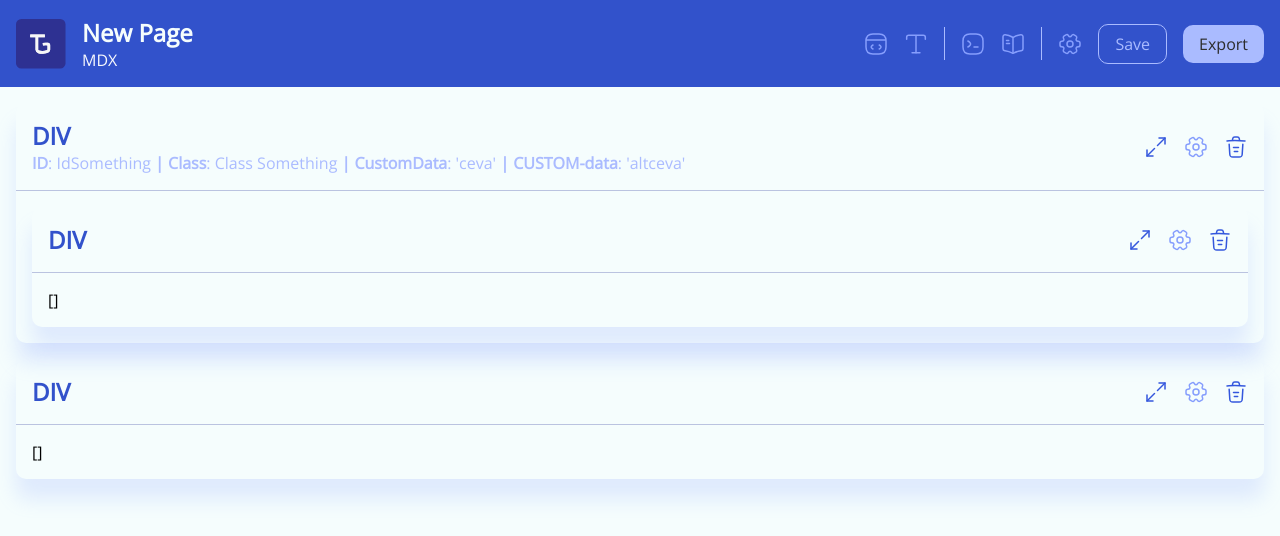
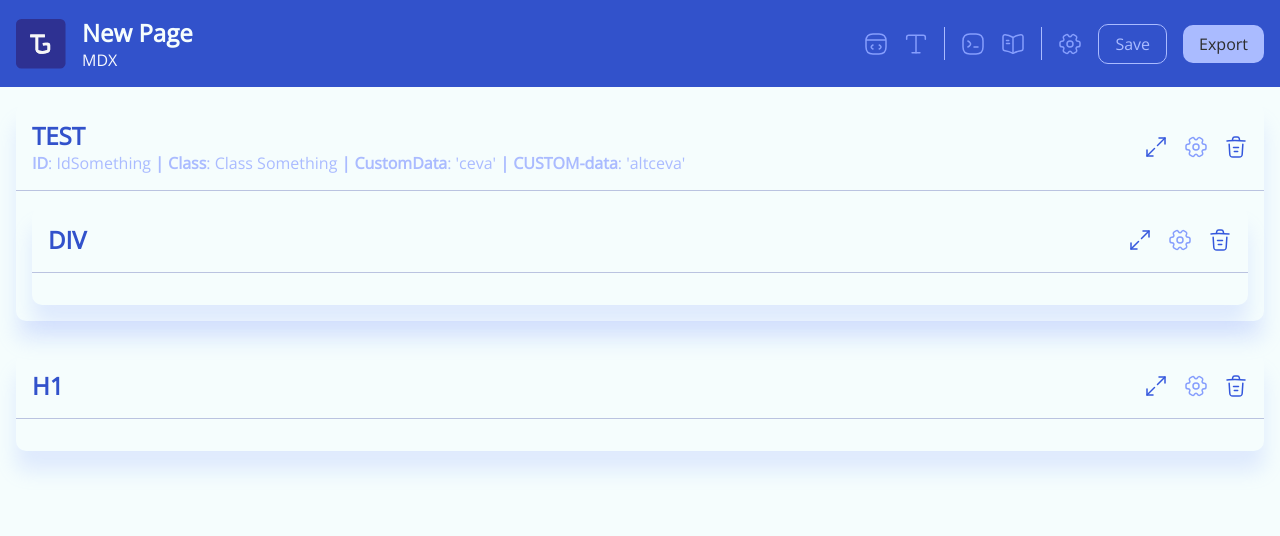
Before and after one commit to BaltacMihai/AtlasPad, a Vue app: page / in a window 1280 px wide. Shown: the top 536 px of the page. Built offline with nearby package versions, Linux system fonts and the light colour scheme.

Commit message:
Drag & Drop implemented

```diff
--- a/src/App.vue
+++ b/src/App.vue
@@ -13,7 +13,7 @@ export default {
       vmod: [
         {
           settings: {
-            name: "div",
+            name: "test",
             isMinimized: true,
             isSettingsOptionOpened: true,
             type: "container",
@@ -42,7 +42,7 @@ export default {
         },
         {
           settings: {
-            name: "div",
+            name: "h1",
             isMinimized: true,
             isSettingsOptionOpened: true,
             type: "text",
@@ -52,7 +52,7 @@ export default {
             id: "",
             custom: "",
           },
-          content: [],
+          content: "Lalalalal",
         },
       ],
     };
@@ -68,7 +68,7 @@ export default {
 <template>
   <Navbar :handleSettings="triggerSettings" />
   <Settings :handleSettings="triggerSettings" :isOpened="isSettingsOpened" />
-  <TagsEditor :content="vmod" />
+  <TagsEditor v-model="vmod" />
 </template>
 
 <style lang="scss"></style>
--- a/src/components/pages/TagsEditor.vue
+++ b/src/components/pages/TagsEditor.vue
@@ -1,24 +1,41 @@
 <template>
-  <div class="tags-container">
-    <template v-for="tag in content">
-      <TagCard :tag="tag" @delete="deleteTag" />
+  <draggable
+    v-model="contentModel"
+    :key="contentModel.map((c) => c.id)"
+    :itemKey="(item) => item.id"
+    group="tags"
+    class="tags-container"
+  >
+    <template v-slot:item="{ element }">
+      <TagCard :tag="element" @delete="deleteTag" />
     </template>
-  </div>
+  </draggable>
 </template>
 <script>
 import TagCard from "@/components/templates/TagCard.vue";
 import draggable from "vuedraggable";
 export default {
   components: { TagCard, draggable },
+
   props: {
-    content: Array,
+    modelValue: Array,
+  },
+  computed: {
+    contentModel: {
+      get() {
+        return this.modelValue;
+      },
+      set(value) {
+        this.$emit("update:modelValue", value);
+      },
+    },
   },
   methods: {
     deleteTag(tag) {
-      const index = this.content.indexOf(tag);
+      const index = this.modelValue.indexOf(tag);
 
       if (index !== -1) {
-        this.content.splice(index, 1);
+        this.modelValue.splice(index, 1);
       }
     },
   },
@@ -28,7 +45,7 @@ export default {
 .tags-container {
   display: flex;
   flex-direction: column;
-  gap: 1rem;
+  gap: 2rem;
   padding: 1rem;
 }
 </style>
--- a/src/components/templates/TagCard.vue
+++ b/src/components/templates/TagCard.vue
@@ -9,7 +9,7 @@
     />
 
     <div class="container">
-      <component :is="tagContent" :content="tag.content" />
+      <component :is="tagContent" v-model="tag.content" />
     </div>
   </div>
 </template>
@@ -51,5 +51,13 @@ export default {
   flex-direction: column;
   border-radius: 10px;
   box-shadow: 0px 20px 20px rgba(134, 158, 253, 0.2);
+
+  &[data-draggable="true"] {
+    cursor: grab;
+  }
+
+  &[draggable="true"] {
+    cursor: grabbing !important;
+  }
 }
 </style>
```
